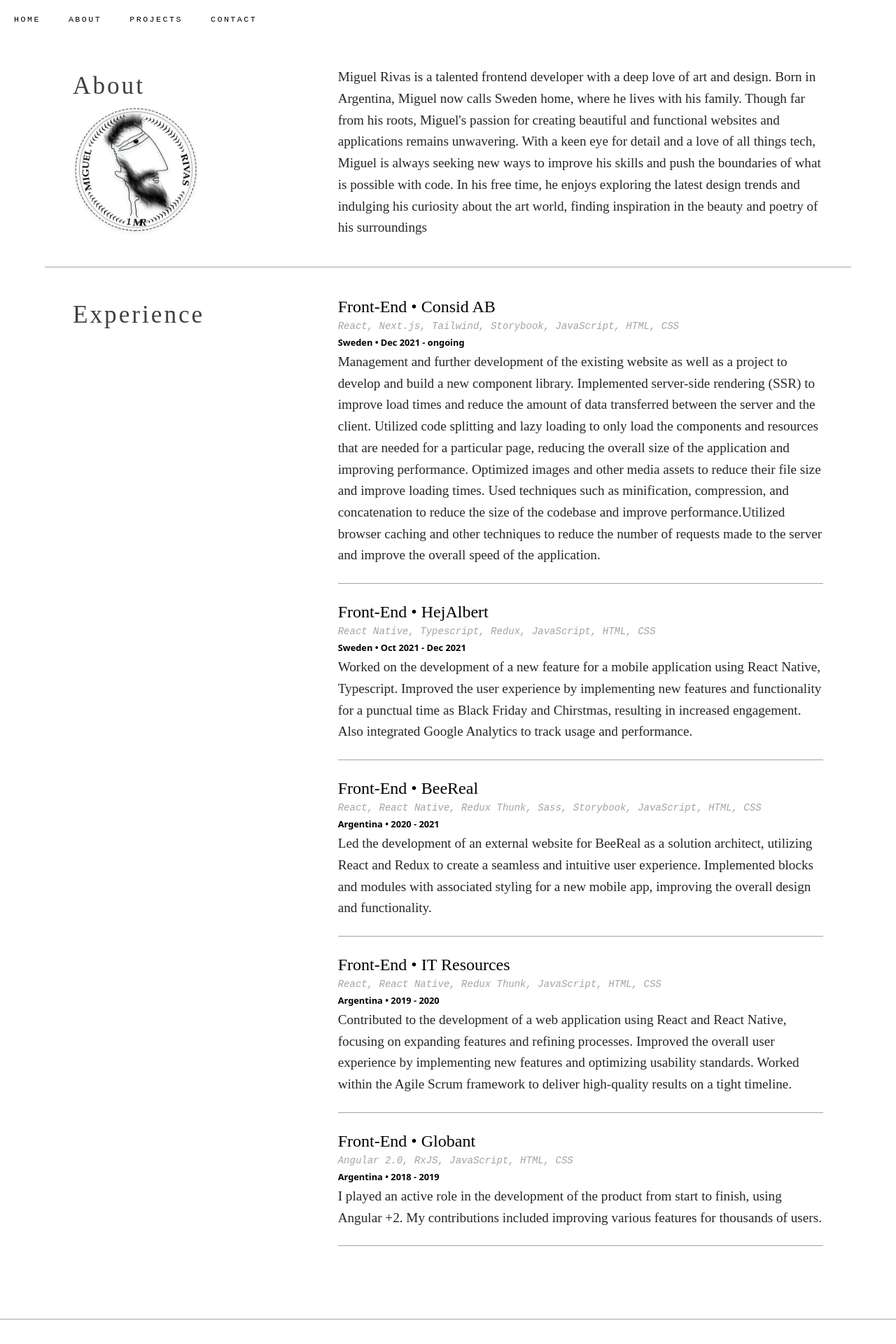
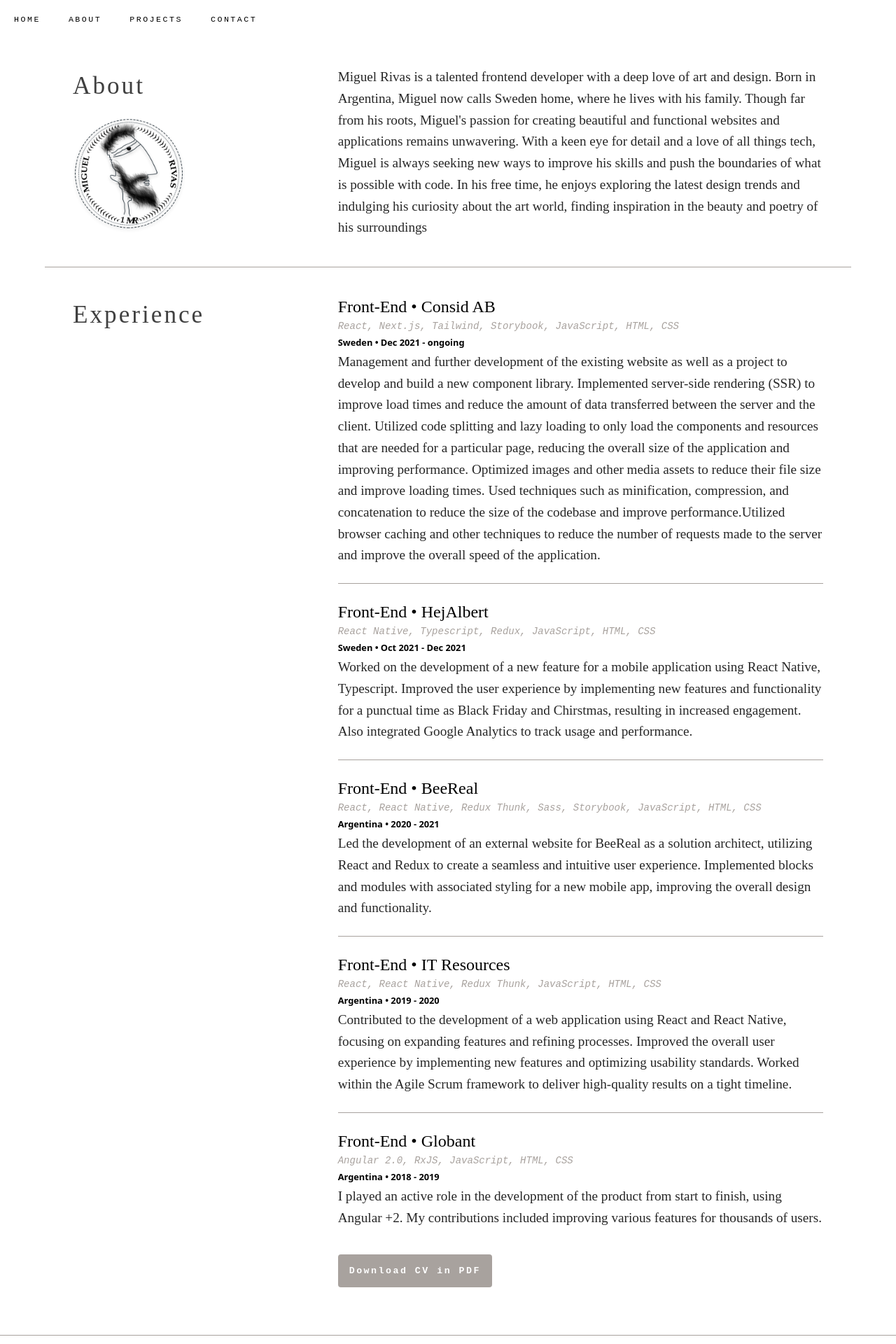
Before and after one commit to miuel/porfolio, a React (Create React App) app in the folder my-portfolio/: page /about in a window 1280 px wide. Shown: the top 1920 px of the page at 70% size. Built offline with nearby package versions, Linux system fonts and the light colour scheme.

Commit message:
added download btn + map

```diff
--- a/my-portfolio/src/pages/About.js
+++ b/my-portfolio/src/pages/About.js
@@ -13,8 +13,8 @@ const AboutPage = () => {
 
                 <img
                   src="../assets/images/logo.png"
-                  width={180}
-                  className=" transform hover:rotate-360 hover:scale-95 transition duration-500 ease-in-out "
+                  width={160}
+                  className="mt-4  transform hover:rotate-360 hover:scale-95 transition duration-500 ease-in-out "
                 />
               </div>
               <div className="w-2/3">
@@ -31,7 +31,7 @@ const AboutPage = () => {
         <ul className="w-2/3">
           {data.skills &&
             data.skills.jobs.map((job, index) => (
-              <li className="pb-6 mb-6 border-b border-stone-400" key={job.company + index.toString()}>
+              <li className="pb-6 mb-6 border-b border-stone-400 last-of-type:border-none " key={job.company + index.toString()}>
                 <h2 className="text-2xl">{job.name} • {job.company}</h2>
                 <i className="text-sm text-stone-400" >{job.tech}</i>
                 <br />
@@ -39,6 +39,9 @@ const AboutPage = () => {
                 <p className="paragraph-style text-85rgba">{job.description}</p>
               </li>
             ))}
+        <a
+        className="bg-stone-400 text-white font-bold p-4 rounded hover:bg-white hover:text-stone-400 hover:border hover:border-stone-400"
+        href='../assets/images/cv_en_sw.pdf' download>Download CV in PDF</a>
         </ul>
       </article>
     </section>
--- a/my-portfolio/src/pages/Contact.js
+++ b/my-portfolio/src/pages/Contact.js
@@ -1,6 +1,10 @@
 // Contact Page
 import data from "../api/data-mock.json";
 const ContactPage = () => {
+  if (window) {
+    window.scrollTo(0, 0);
+  }
+
   return (
     <section className="overflow-auto max-w-6xl m-auto ">
       <article>
@@ -23,7 +27,7 @@ const ContactPage = () => {
                     rel="noreferrer"
                     key={media.name}
                   >
-                    <span className="mb-4 pb-1 border-b border-stone-400">
+                    <span className="mb-4 pb-1 hover:border-b hover:border-stone-400">
                       {media.name}
                     </span>
                   </a>
@@ -36,8 +40,12 @@ const ContactPage = () => {
               </p>
             </div>
 
+            <div className="pb-5 border-b border-stone-400">
+              <p className="mt-5 paragraph-style text-85rgba">{data.contact.address}</p>
+            </div>
+
             <div className="mt-5">
-              <img className="w-full mr-0" src="../assets/images/handsome.jpeg" />
+              <img className="w-full mr-0" src="../assets/images/halmstad.png" />
             </div>
           </div>
         </div>
--- a/my-portfolio/src/pages/Home.js
+++ b/my-portfolio/src/pages/Home.js
@@ -56,7 +56,7 @@ const HomePage = () => {
           <p className="break-words paragraph-style mb-12">{data.homeText}</p>
 
           <Link
-            className="bg-stone-400 text-white font-bold p-4 rounded   hover:bg-white hover:text-stone-400 hover:border hover:border-stone-400"
+            className="bg-stone-400 text-white font-bold p-4 rounded hover:bg-white hover:text-stone-400 hover:border hover:border-stone-400"
             to="/contact"
           >
             Let's talk{" "}
```
Also changed, not shown: my-portfolio/src/api/data-mock.json (+7 -4 lines), my-portfolio/public/assets/images/halmstad.png (added), 1 other file (tests, documents, lock files or other folders).
